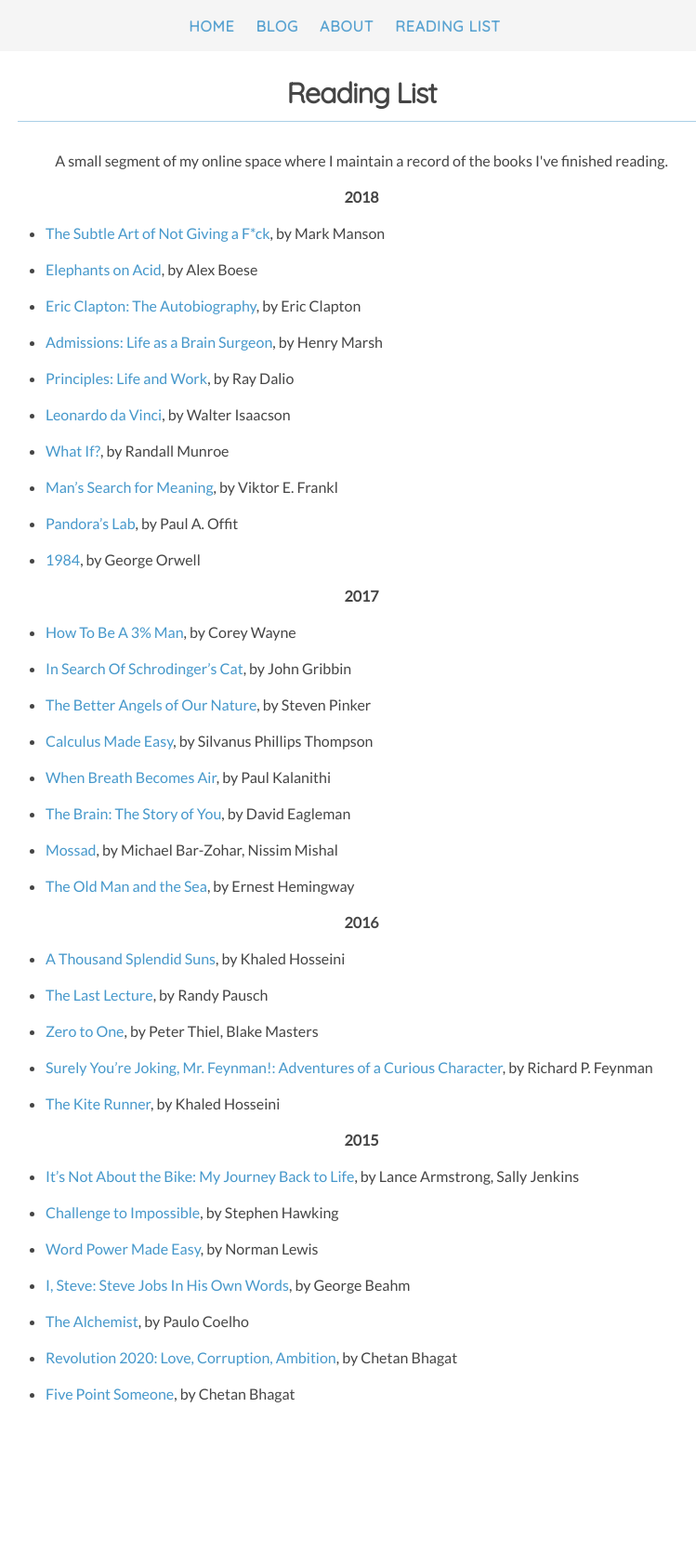
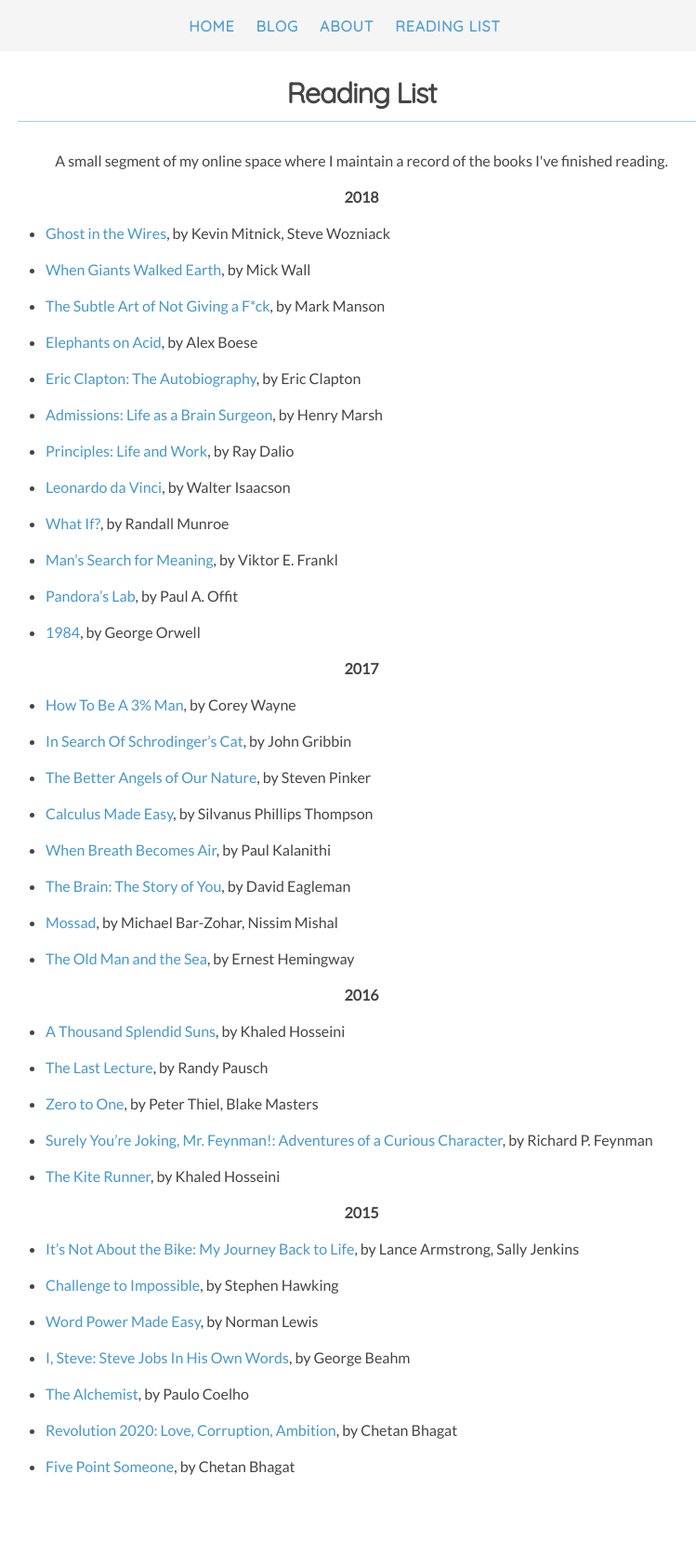
Before and after one commit to lprimeroo/saruftw.github.io.old, a Jekyll site: the page built from readinglist.md, in a window 1280 px wide. Shown: the whole page at 93% size, without its empty margins (251-1000 px from the left). Built offline with Jekyll 4.4.1, drawn with Linux system fonts in a browser that asks for light colours; nearby versions of some CDN libraries; before the commit the page ends 1607 px from its top, so only the background shows below that.

Commit message:
Update readinglist.md

```diff
--- a/readinglist.md
+++ b/readinglist.md
@@ -11,6 +11,9 @@ permalink: /readinglist/
 <p align="center">
 	<strong>2018</strong>
 </p>
+* <a href="https://www.amazon.com/Ghost-Wires-Adventures-Worlds-Wanted/dp/0316037729/ref=sr_1_1?s=books&ie=UTF8&qid=1528703964&sr=1-1&keywords=ghost+in+the+wires&dpID=51kt5CfVEkL&preST=_SY291_BO1,204,203,200_QL40_&dpSrc=srch">Ghost in the Wires</a>, by Kevin Mitnick, Steve Wozniack
+
+* <a href="https://www.amazon.com/When-Giants-Walked-Earth-Biography/dp/0312590393/ref=sr_1_1?ie=UTF8&qid=1528703552&sr=8-1&keywords=when+giants+walked+the+earth+a+biography+of+led+zeppelin">When Giants Walked Earth</a>, by Mick Wall
 
 * <a href="https://www.amazon.com/Subtle-Art-Not-Giving-Counterintuitive/dp/0062457713/ref=sr_1_1?s=books&ie=UTF8&qid=1525172248&sr=1-1&keywords=the+subtle+art+of+not+giving+a+f---+mark+manson&dpID=51VNlzbfpXL&preST=_SY291_BO1,204,203,200_QL40_&dpSrc=srch">The Subtle Art of Not Giving a F*ck</a>, by Mark Manson
 
```
